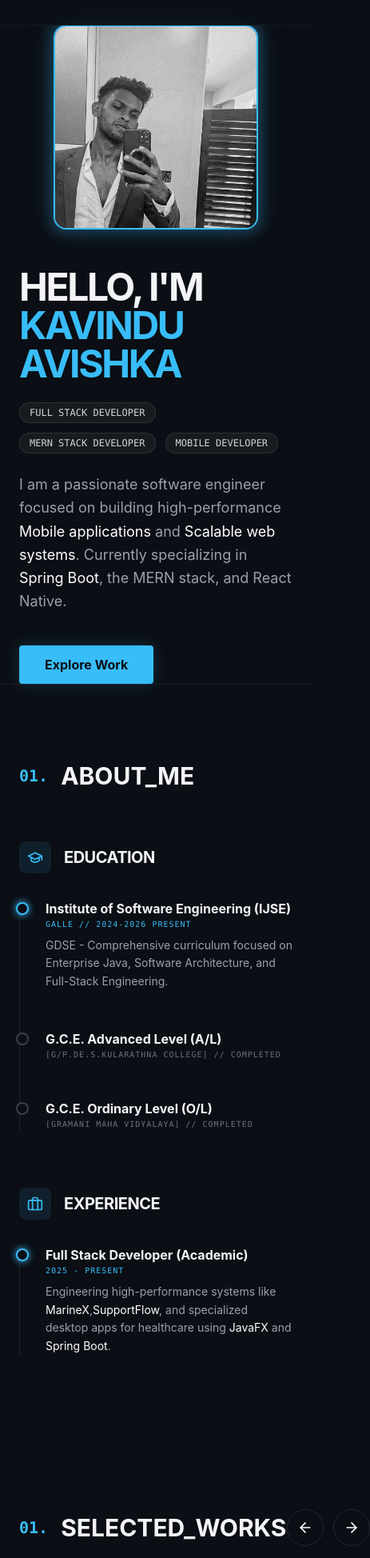
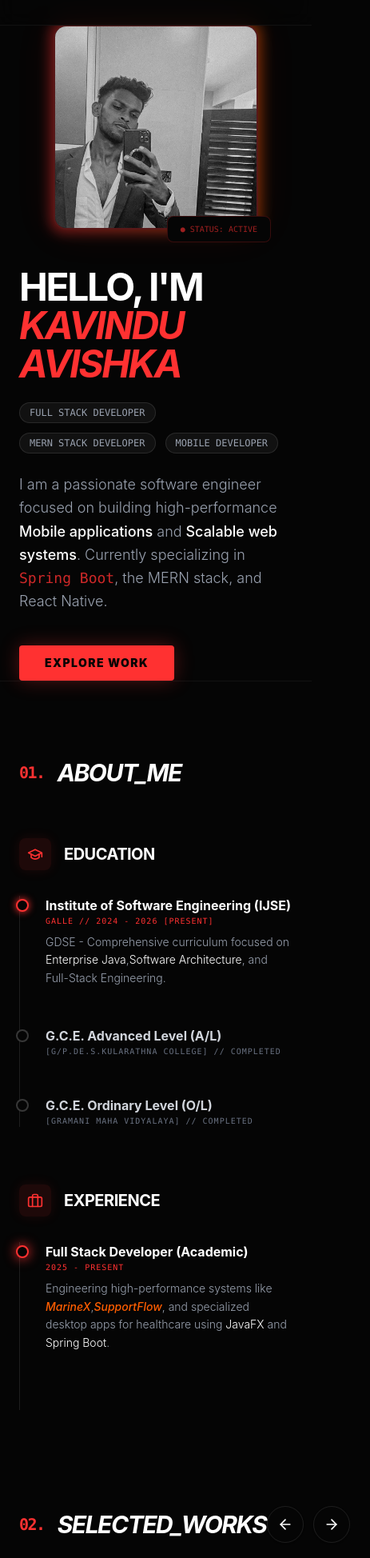
Before and after one commit to Avishka30/portfolio, a React (Vite) app: page / in a window 390 px wide. Shown: the part 49-1997 px from the top of the page at 80% size, 463 px wide, since content can reach past the window. Built offline with nearby package versions, Linux system fonts and the light colour scheme.

Commit message:
change color theme

```diff
--- a/src/components/About.jsx
+++ b/src/components/About.jsx
@@ -1,43 +1,45 @@
 const About = () => {
   return (
-    <section id="about" className="py-24 px-6 max-w-6xl mx-auto border-t border-white/5">
-      <h2 className="text-3xl font-bold mb-16 flex items-center gap-4">
-        <span className="text-electric font-mono text-xl">01.</span> ABOUT_ME
+    <section id="about" className="py-24 px-6 max-w-6xl mx-auto border-t border-white/5 bg-midnight">
+      {/* Section Header with Hellfire Numbering */}
+      <h2 className="text-3xl font-bold mb-16 flex items-center gap-4 text-white uppercase italic tracking-tighter">
+        <span className="text-hellfire font-mono text-xl not-italic">01.</span> ABOUT_ME
       </h2>
 
       <div className="grid grid-cols-1 md:grid-cols-2 gap-16">
+
         {/* Education Column */}
         <div className="space-y-8">
           <div className="flex items-center gap-4">
-            <div className="w-10 h-10 rounded-lg bg-electric/10 flex items-center justify-center text-electric">
+            <div className="w-10 h-10 rounded-lg bg-hellfire/10 flex items-center justify-center text-hellfire shadow-[0_0_15px_rgba(255,49,49,0.1)]">
               <svg xmlns="http://www.w3.org/2000/svg" width="20" height="20" viewBox="0 0 24 24" fill="none" stroke="currentColor" strokeWidth="2" strokeLinecap="round" strokeLinejoin="round"><path d="M22 10v6M2 10l10-5 10 5-10 5z"></path><path d="M6 12v5c3 3 9 3 12 0v-5"></path></svg>
             </div>
-            <h3 className="text-xl font-bold uppercase tracking-tight">Education</h3>
+            <h3 className="text-xl font-bold uppercase tracking-tight text-white">Education</h3>
           </div>
 
           <div className="relative pl-8 border-l border-white/10 space-y-12">
-            {/* IJSE */}
-            <div className="relative">
-              <div className="absolute -left-[37px] top-1 w-4 h-4 rounded-full bg-midnight border-2 border-electric shadow-[0_0_10px_#38BDF8]"></div>
-              <h4 className="text-softText font-bold">Institute of Software Engineering (IJSE)</h4>
-              <p className="text-electric font-mono text-[10px] mb-2 uppercase tracking-widest">Galle // 2024-2026  Present</p>
-              <p className="text-gray-400 text-sm leading-relaxed">
-                GDSE - Comprehensive curriculum focused on Enterprise Java,
-                Software Architecture, and Full-Stack Engineering.
+            {/* IJSE Galle */}
+            <div className="relative group">
+              <div className="absolute -left-[37px] top-1 w-4 h-4 rounded-full bg-midnight border-2 border-hellfire shadow-[0_0_10px_#FF3131] group-hover:scale-125 transition-transform duration-300"></div>
+              <h4 className="text-white font-bold group-hover:text-hellfire transition-colors">Institute of Software Engineering (IJSE)</h4>
+              <p className="text-hellfire font-mono text-[10px] mb-2 uppercase tracking-widest">Galle // 2024 - 2026 [PRESENT]</p>
+              <p className="text-gray-400 text-sm leading-relaxed font-light">
+                GDSE - Comprehensive curriculum focused on <span className="text-white">Enterprise Java</span>,
+                <span className="text-white">Software Architecture</span>, and Full-Stack Engineering.
               </p>
             </div>
 
             {/* A/L */}
             <div className="relative">
               <div className="absolute -left-[37px] top-1 w-4 h-4 rounded-full bg-midnight border-2 border-white/20"></div>
-              <h4 className="text-softText font-bold">G.C.E. Advanced Level (A/L)</h4>
+              <h4 className="text-gray-300 font-bold">G.C.E. Advanced Level (A/L)</h4>
               <p className="text-gray-500 font-mono text-[10px] mb-2 uppercase tracking-widest">[G/P.De.S.Kularathna College] // Completed</p>
             </div>
 
             {/* O/L */}
             <div className="relative">
               <div className="absolute -left-[37px] top-1 w-4 h-4 rounded-full bg-midnight border-2 border-white/20"></div>
-              <h4 className="text-softText font-bold">G.C.E. Ordinary Level (O/L)</h4>
+              <h4 className="text-gray-300 font-bold">G.C.E. Ordinary Level (O/L)</h4>
               <p className="text-gray-500 font-mono text-[10px] mb-2 uppercase tracking-widest">[Gramani Maha Vidyalaya] // Completed</p>
             </div>
           </div>
@@ -46,20 +48,21 @@ const About = () => {
         {/* Experience Column */}
         <div className="space-y-8">
           <div className="flex items-center gap-4">
-            <div className="w-10 h-10 rounded-lg bg-electric/10 flex items-center justify-center text-electric">
+            <div className="w-10 h-10 rounded-lg bg-hellfire/10 flex items-center justify-center text-hellfire shadow-[0_0_15px_rgba(255,49,49,0.1)]">
               <svg xmlns="http://www.w3.org/2000/svg" width="20" height="20" viewBox="0 0 24 24" fill="none" stroke="currentColor" strokeWidth="2" strokeLinecap="round" strokeLinejoin="round"><rect x="2" y="7" width="20" height="14" rx="2" ry="2"></rect><path d="M16 21V5a2 2 0 0 0-2-2h-4a2 2 0 0 0-2 2v16"></path></svg>
             </div>
-            <h3 className="text-xl font-bold uppercase tracking-tight">Experience</h3>
+            <h3 className="text-xl font-bold uppercase tracking-tight text-white">Experience</h3>
           </div>
 
-          <div className="relative pl-8 border-l border-white/10 space-y-8">
-            <div className="relative">
-              <div className="absolute -left-[37px] top-1 w-4 h-4 rounded-full bg-midnight border-2 border-electric shadow-[0_0_10px_#38BDF8]"></div>
-              <h4 className="text-softText font-bold">Full Stack Developer (Academic)</h4>
-              <p className="text-electric font-mono text-[10px] mb-2 uppercase tracking-widest">2025 - Present</p>
-              <p className="text-gray-400 text-sm leading-relaxed">
-                Engineering high-performance systems like <span className="text-white">MarineX</span>,
-                <span className="text-white">SupportFlow</span>, and specialized desktop apps
+          <div className="relative pl-8 border-l border-white/10 space-y-8 h-full">
+            <div className="relative group">
+              {/* Molten Glow for Active Experience */}
+              <div className="absolute -left-[37px] top-1 w-4 h-4 rounded-full bg-midnight border-2 border-hellfire shadow-[0_0_15px_#FF3131] group-hover:scale-125 transition-transform duration-300"></div>
+              <h4 className="text-white font-bold group-hover:text-hellfire transition-colors">Full Stack Developer (Academic)</h4>
+              <p className="text-hellfire font-mono text-[10px] mb-2 uppercase tracking-widest">2025 - Present</p>
+              <p className="text-gray-400 text-sm leading-relaxed font-light">
+                Engineering high-performance systems like <span className="text-embers font-medium italic">MarineX</span>,
+                <span className="text-embers font-medium italic">SupportFlow</span>, and specialized desktop apps
                 for healthcare using <span className="text-white">JavaFX</span> and <span className="text-white">Spring Boot</span>.
               </p>
             </div>
--- a/src/components/Hero.jsx
+++ b/src/components/Hero.jsx
@@ -1,14 +1,14 @@
 import { motion } from 'framer-motion';
 
 const Hero = () => {
-  // Animation Variants
+  // Animation Variants for smooth, staggered entry
   const containerVars = {
     initial: { opacity: 0 },
     animate: {
       opacity: 1,
       transition: {
-        staggerChildren: 0.2, // Delay between each tag
-        delayChildren: 0.5    // Delay before the first tag starts
+        staggerChildren: 0.2,
+        delayChildren: 0.5
       }
     }
   };
@@ -25,16 +25,16 @@ const Hero = () => {
   const roles = ["FULL STACK DEVELOPER", "MERN STACK DEVELOPER", "MOBILE DEVELOPER"];
 
   return (
-    <section className="min-h-[90vh] flex flex-col md:flex-row items-center justify-between px-6 max-w-6xl mx-auto gap-12 pt-20">
+    <section className="min-h-[90vh] flex flex-col md:flex-row items-center justify-between px-6 max-w-6xl mx-auto gap-12 pt-20 bg-midnight">
       {/* Left Side: Text Content */}
       <div className="flex-1 space-y-6 order-2 md:order-1">
 
-        <h1 className="text-5xl md:text-7xl font-bold tracking-tighter leading-none">
+        <h1 className="text-5xl md:text-7xl font-bold tracking-tighter leading-none text-white">
           HELLO, I'M <br />
-          <span className="text-electric uppercase">Kavindu Avishka</span>
+          <span className="text-hellfire uppercase italic">Kavindu Avishka</span>
         </h1>
 
-        {/* Animated Tags Container */}
+        {/* Animated Tags Container using Hellfire accents */}
         <motion.div
           variants={containerVars}
           initial="initial"
@@ -45,38 +45,48 @@ const Hero = () => {
             <motion.span
               key={idx}
               variants={tagVars}
-              className="px-3 py-1 bg-white/5 border border-white/10 rounded-full text-gray-300 hover:border-electric/50 transition-colors"
+              className="px-3 py-1 bg-white/5 border border-white/10 rounded-full text-gray-400 hover:border-hellfire/50 hover:text-hellfire transition-all duration-300"
             >
               {role}
             </motion.span>
           ))}
         </motion.div>
 
-        <p className="max-w-xl text-lg text-gray-400 leading-relaxed">
+        <p className="max-w-xl text-lg text-gray-400 leading-relaxed font-light">
           I am a passionate software engineer focused on building high-performance
-          <span className="text-white"> Mobile applications</span> and
-          <span className="text-white"> Scalable web systems</span>.
-          Currently specializing in <span className="text-white">Spring Boot</span>, the MERN stack, and React Native.
+          <span className="text-white font-medium"> Mobile applications</span> and
+          <span className="text-white font-medium"> Scalable web systems</span>.
+          Currently specializing in <span className="text-hellfire/80 font-mono">Spring Boot</span>,
+          the MERN stack, and React Native.
         </p>
 
         <div className="flex gap-4 pt-4">
-          <a href="#projects" className="px-8 py-3 bg-electric text-midnight font-bold rounded-sm hover:brightness-110 transition-all shadow-[0_0_20px_rgba(56,189,248,0.2)]">
+          <a
+            href="#projects"
+            className="px-8 py-3 bg-hellfire text-midnight font-black rounded-sm hover:bg-embers transition-all duration-500 shadow-[0_0_25px_rgba(255,49,49,0.3)] hover:shadow-[0_0_40px_rgba(255,94,0,0.5)] uppercase tracking-widest text-sm"
+          >
             Explore Work
           </a>
         </div>
       </div>
 
-      {/* Right Side: Photo with Electric Border */}
+      {/* Right Side: Photo with Hellfire Glow */}
       <div className="flex-1 flex justify-center order-1 md:order-2">
         <div className="relative group">
-          <div className="absolute -inset-1 bg-electric rounded-2xl blur opacity-25 group-hover:opacity-50 transition duration-1000 group-hover:duration-200"></div>
+          {/* Pulsing Hellfire Glow Effect */}
+          <div className="absolute -inset-1 bg-gradient-to-r from-hellfire to-embers rounded-2xl blur opacity-25 group-hover:opacity-60 transition duration-1000 group-hover:duration-500 animate-pulse"></div>
 
-          <div className="relative w-64 h-64 md:w-80 md:h-80 rounded-2xl border-2 border-electric overflow-hidden bg-surface shadow-[0_0_40px_rgba(56,189,248,0.15)]">
+          <div className="relative w-64 h-64 md:w-80 md:h-80 rounded-2xl border-2 border-hellfire/30 group-hover:border-hellfire overflow-hidden bg-surface shadow-[0_0_50px_rgba(255,49,49,0.1)] transition-all duration-700">
              <img
                src="/your-photo.jpeg"
-               alt="Professional Portrait"
-               className="w-full h-full object-cover grayscale hover:grayscale-0 transition-all duration-500"
+               alt="Kavindu Avishka - Software Engineer"
+               className="w-full h-full object-cover grayscale brightness-90 hover:grayscale-0 hover:brightness-110 transition-all duration-700"
              />
+          </div>
+
+          {/* Decorative Terminal Badge */}
+          <div className="absolute -bottom-4 -right-4 bg-midnight border border-hellfire/20 px-4 py-2 rounded-lg backdrop-blur-md">
+            <p className="text-[10px] font-mono text-hellfire animate-pulse">● STATUS: ACTIVE</p>
           </div>
         </div>
       </div>
--- a/src/components/Projects.jsx
+++ b/src/components/Projects.jsx
@@ -38,18 +38,19 @@ const Projects = () => {
   ];
 
   return (
-    <section id="projects" className="py-24 px-6 max-w-6xl mx-auto">
+    <section id="projects" className="py-24 px-6 max-w-6xl mx-auto bg-midnight">
       <div className="flex justify-between items-center mb-12">
-        <h2 className="text-3xl font-bold flex items-center gap-4">
-          <span className="text-electric font-mono text-xl">01.</span> SELECTED_WORKS
+        {/* Updated Numbering to 02 to follow the About section */}
+        <h2 className="text-3xl font-bold flex items-center gap-4 text-white uppercase italic tracking-tighter">
+          <span className="text-hellfire font-mono text-xl not-italic">02.</span> SELECTED_WORKS
         </h2>
 
-        {/* Custom Navigation Icons */}
+        {/* Custom Navigation Icons - Updated to Hellfire */}
         <div className="flex gap-3">
-          <button className="swiper-prev-btn p-3 border border-white/10 rounded-full text-white hover:border-electric hover:text-electric transition-all cursor-pointer">
+          <button className="swiper-prev-btn p-3 border border-white/10 rounded-full text-white hover:border-hellfire hover:text-hellfire transition-all cursor-pointer shadow-sm hover:shadow-[0_0_15px_rgba(255,49,49,0.3)]">
             <svg xmlns="http://www.w3.org/2000/svg" width="20" height="20" viewBox="0 0 24 24" fill="none" stroke="currentColor" strokeWidth="2" strokeLinecap="round" strokeLinejoin="round"><line x1="19" y1="12" x2="5" y2="12"></line><polyline points="12 19 5 12 12 5"></polyline></svg>
           </button>
-          <button className="swiper-next-btn p-3 border border-white/10 rounded-full text-white hover:border-electric hover:text-electric transition-all cursor-pointer">
+          <button className="swiper-next-btn p-3 border border-white/10 rounded-full text-white hover:border-hellfire hover:text-hellfire transition-all cursor-pointer shadow-sm hover:shadow-[0_0_15px_rgba(255,49,49,0.3)]">
             <svg xmlns="http://www.w3.org/2000/svg" width="20" height="20" viewBox="0 0 24 24" fill="none" stroke="currentColor" strokeWidth="2" strokeLinecap="round" strokeLinejoin="round"><line x1="5" y1="12" x2="19" y2="12"></line><polyline points="12 5 19 12 12 19"></polyline></svg>
           </button>
         </div>
@@ -73,29 +74,32 @@ const Projects = () => {
       >
         {projects.map((project, index) => (
           <SwiperSlide key={index}>
-            <div className="glow-card p-8 rounded-xl border border-white/5 h-full flex flex-col justify-between group min-h-[380px]">
+            {/* Glow-card class now uses the Crimson/Embers logic from index.css */}
+            <div className="glow-card p-8 rounded-xl border border-white/5 h-full flex flex-col justify-between group min-h-[380px] bg-surface/50">
               <div>
                 <div className="flex justify-between items-start mb-6">
-                  <div className="text-electric">
+                  {/* Icon updated to Hellfire Crimson */}
+                  <div className="text-hellfire">
                     <svg xmlns="http://www.w3.org/2000/svg" width="24" height="24" viewBox="0 0 24 24" fill="none" stroke="currentColor" strokeWidth="2" strokeLinecap="round" strokeLinejoin="round"><path d="M22 19a2 2 0 0 1-2 2H4a2 2 0 0 1-2-2V5a2 2 0 0 1 2-2h5l2 3h9a2 2 0 0 1 2 2z"></path></svg>
                   </div>
-                  <div className="flex gap-3 text-gray-400">
-                    <a href={project.github} target="_blank" rel="noreferrer" className="hover:text-electric transition-colors">
+                  <div className="flex gap-3 text-gray-500">
+                    <a href={project.github} target="_blank" rel="noreferrer" className="hover:text-hellfire transition-colors duration-300">
                       <svg xmlns="http://www.w3.org/2000/svg" width="20" height="20" viewBox="0 0 24 24" fill="none" stroke="currentColor" strokeWidth="2" strokeLinecap="round" strokeLinejoin="round"><path d="M9 19c-5 1.5-5-2.5-7-3m14 6v-3.87a3.37 3.37 0 0 0-.94-2.61c3.14-.35 6.44-1.54 6.44-7A5.44 5.44 0 0 0 20 4.77 5.07 5.07 0 0 0 19.91 1S18.73.65 16 2.48a13.38 13.38 0 0 0-7 0C6.27.65 5.09 1 5.09 1A5.07 5.07 0 0 0 5 4.77a5.44 5.44 0 0 0-1.5 3.78c0 5.42 3.3 6.61 6.44 7A3.37 3.37 0 0 0 9 18.13V22"></path></svg>
                     </a>
-                    <a href={project.demo} target="_blank" rel="noreferrer" className="hover:text-electric transition-colors">
+                    <a href={project.demo} target="_blank" rel="noreferrer" className="hover:text-hellfire transition-colors duration-300">
                       <svg xmlns="http://www.w3.org/2000/svg" width="20" height="20" viewBox="0 0 24 24" fill="none" stroke="currentColor" strokeWidth="2" strokeLinecap="round" strokeLinejoin="round"><path d="M18 13v6a2 2 0 0 1-2 2H5a2 2 0 0 1-2-2V8a2 2 0 0 1 2-2h6"></path><polyline points="15 3 21 3 21 9"></polyline><line x1="10" y1="14" x2="21" y2="3"></line></svg>
                     </a>
                   </div>
                 </div>
-                <h3 className="text-xl font-bold mb-2 group-hover:text-electric transition-colors uppercase tracking-tight">
+                <h3 className="text-xl font-bold mb-2 group-hover:text-hellfire transition-colors duration-300 uppercase tracking-tight text-white">
                   {project.title}
                 </h3>
-                <p className="text-gray-400 text-sm leading-relaxed mb-4">
+                <p className="text-gray-400 text-sm leading-relaxed mb-4 font-light">
                   {project.description}
                 </p>
               </div>
-              <div className="text-[10px] font-mono text-electric/70 mt-4 uppercase tracking-[0.2em] border-t border-white/5 pt-4">
+              {/* Tech stack highlight using Hellfire with Ember accents */}
+              <div className="text-[10px] font-mono text-hellfire/80 mt-4 uppercase tracking-[0.2em] border-t border-white/5 pt-4 flex flex-wrap gap-2">
                 {project.tech}
               </div>
             </div>
--- a/src/index.css
+++ b/src/index.css
@@ -1,10 +1,11 @@
 @import "tailwindcss";
 
 @theme {
-  --color-midnight: #0B0E14;
-  --color-surface: #151921;
-  --color-electric: #38BDF8;
-  --color-soft-text: #F3F4F6;
+  --color-midnight: #050505;   /* Deep obsidian background */
+  --color-surface: #0f0f0f;    /* Slightly lighter dark for cards */
+  --color-hellfire: #FF3131;   /* Primary crimson accent */
+  --color-embers: #FF5E00;     /* Burnt orange for glows and heat effects */
+  --color-soft-text: #F3F4F6;  /* Clean ash-white for readability */
 }
 
 body {
@@ -13,9 +14,10 @@ body {
   margin: 0;
   font-family: 'Inter', system-ui, -apple-system, sans-serif;
   scroll-behavior: smooth;
+  overflow-x: hidden;
 }
 
-/* The 'Dominant' card aesthetic for your React Native and Spring Boot projects */
+/* --- THE 'HELLFIRE' CARD AESTHETIC --- */
 .glow-card {
   border: 1px solid rgba(255, 255, 255, 0.05);
   background-color: var(--color-surface);
@@ -23,43 +25,37 @@ body {
 }
 
 .glow-card:hover {
-  border-color: rgba(56, 189, 248, 0.4);
-  box-shadow: 0 0 30px rgba(56, 189, 248, 0.08);
+  /* Border shifts to crimson on hover */
+  border-color: rgba(255, 49, 49, 0.4);
+  /* Glowing effect uses the molten orange 'embers' */
+  box-shadow: 0 0 30px rgba(255, 94, 0, 0.12);
   transform: translateY(-8px);
 }
 
 /* --- SWIPER CAROUSEL CUSTOMIZATION --- */
 
-/* Base Bullet Style */
 .swiper-pagination-bullet {
   background: white !important;
   opacity: 0.15 !important;
   transition: all 0.3s ease !important;
 }
 
-/* Active Bullet (The Electric Highlight) */
+/* Active Bullet (The Hellfire Highlight) */
 .swiper-pagination-bullet-active {
-  background: var(--color-electric) !important;
+  background: var(--color-hellfire) !important;
   opacity: 1 !important;
-  width: 24px !important; /* Changes dot to a pill shape for a mobile-app feel */
+  width: 24px !important;
   border-radius: 4px !important;
-  box-shadow: 0 0 15px rgba(56, 189, 248, 0.6);
+  box-shadow: 0 0 15px rgba(255, 49, 49, 0.6);
 }
 
-/* Pagination Position */
 .swiper-pagination {
   position: relative !important;
   margin-top: 40px;
   bottom: 0 !important;
 }
 
-/* Ensure images in the Hero don't break the layout */
 img {
   max-width: 100%;
   height: auto;
 }
-
-body {
-  /* ... existing styles ... */
-  overflow-x: hidden;
-}
```
Also changed, not shown: src/components/Contact.jsx (+28 -26 lines), src/components/Navbar.jsx (+14 -9 lines), src/components/Skills.jsx (+26 -8 lines).
